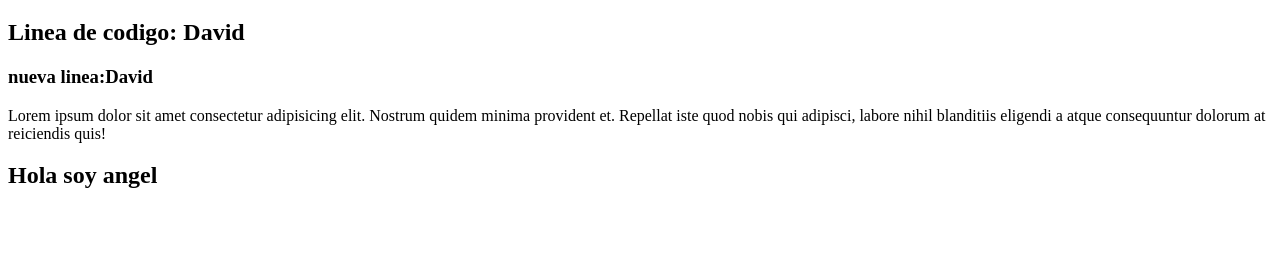
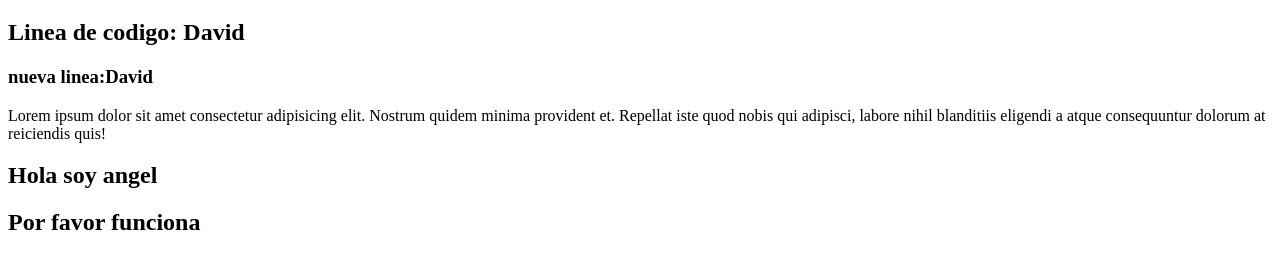
Before and after one commit to ivanhack34/repo_starvar, a plain HTML site: page index.html in a window 1280 px wide. Shown: the part 61-330 px from the top of the page. Drawn offline with Linux system fonts and the light colour scheme.

Commit message:
Ahora si

```diff
--- a/index.html
+++ b/index.html
@@ -13,5 +13,6 @@
     <h3>nueva linea:David</h3>
     <p>Lorem ipsum dolor sit amet consectetur adipisicing elit. Nostrum quidem minima provident et. Repellat iste quod nobis qui adipisci, labore nihil blanditiis eligendi a atque consequuntur dolorum at reiciendis quis!</p>
     <h2>Hola soy angel</h2>
+    <h2>Por favor funciona</h2>
 </body>
 </html>
```
